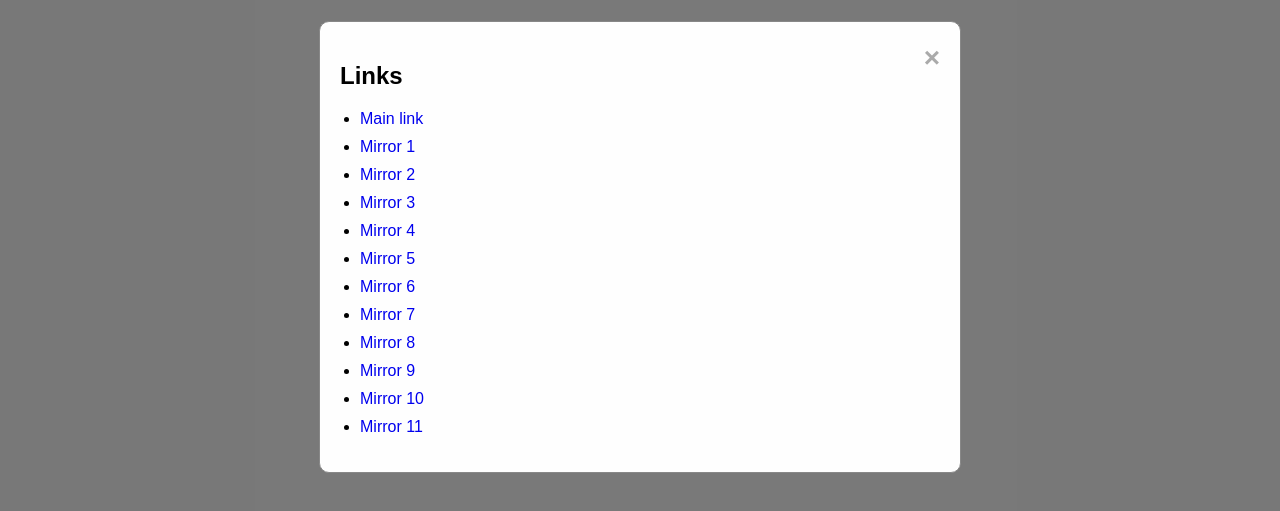
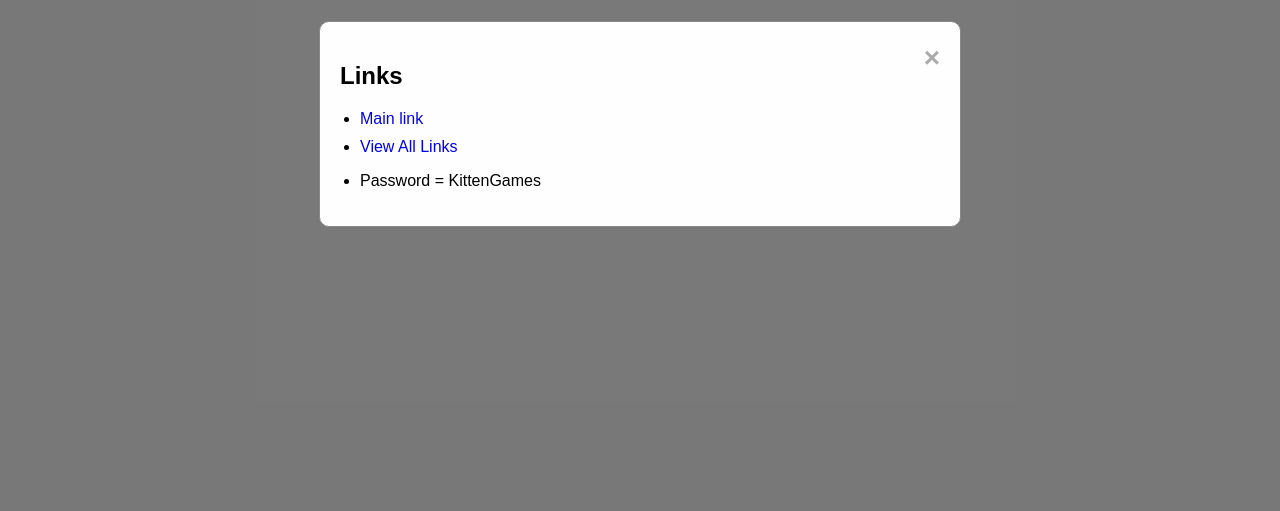
Before and after one commit to ilnoru/kittengames-Forked, a plain HTML site: page index.html in a window 1280 px wide. Both pictures are taken after a click on the button "Links". Shown: the part 107-618 px from the top of the page. Drawn offline with Linux system fonts and the light colour scheme; no server answers.

Commit message:
Update index.html

```diff
--- a/index.html
+++ b/index.html
@@ -27,17 +27,8 @@
       <h2>Links</h2>
       <ul id="links-container">
         <li><a href="https://games.kittendev.xyz/">Main link</a></li>
-        <li><a href="https://kittengames.github.io/">Mirror 1</a></li>
-        <li><a href="https://kittengames-pmfj2.kinsta.page/">Mirror 2</a></li>
-        <li><a href="https://meowmath.pages.dev/">Mirror 3</a></li>
-        <li><a href="https://kittengames.vercel.app/">Mirror 4</a></li>
-        <li><a href="https://meowmath.onrender.com/">Mirror 5</a></li>
-        <li><a href="https://meowmath.onrender.com/">Mirror 6</a></li>
-        <li><a href="https://meowmath.onrender.com/">Mirror 7</a></li>
-        <li><a href="https://meowmath.netlify.app/">Mirror 8</a></li>
-        <li><a href="https://main--meowmath.netlify.app/">Mirror 9</a></li>
-        <li><a href="https://main--meowmath.netlify.app/">Mirror 10</a></li>
-        <li><a href="https://65f012021990f98aa9ac476c--meowmath.netlify.app/">Mirror 11</a></li>
+        <li><a href="https://pastebin.com/UpWt6eti">View All Links</a></li>
+        <li><p>Password = KittenGames</p></li>
       </ul>
     </div>
   </div>
```
